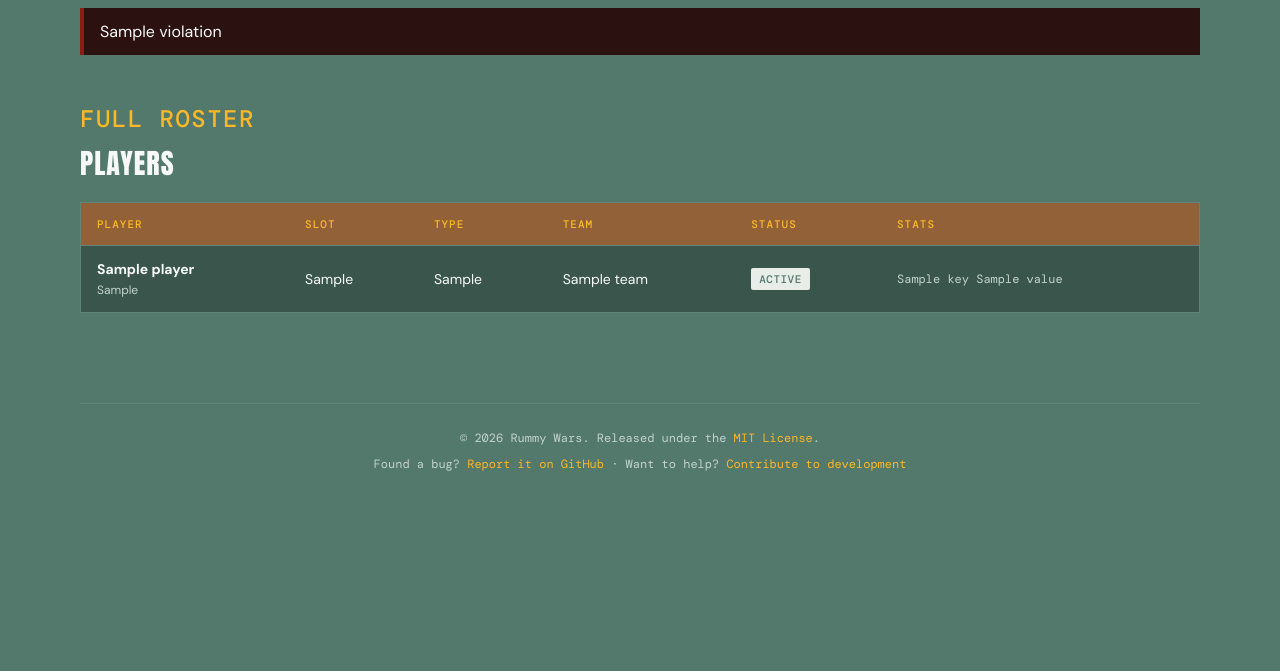
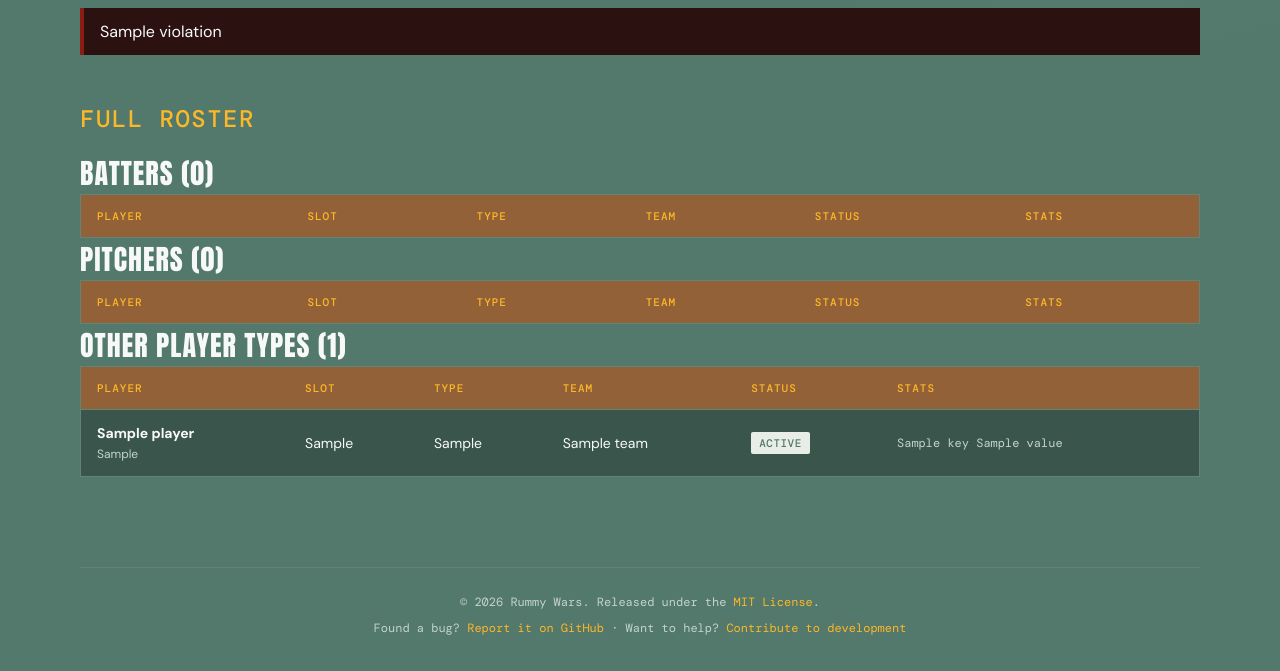
Before and after one commit to urbanblight/rummy-wars, a Flask app: template templates/results.html in a window 1280 px wide. Shown: the part 633-1304 px from the top of the page. Before the commit the page ends 1104 px from the top, so only its background shows below. Run offline with Flask 3, Linux system fonts and the light colour scheme; the template is opened without the code that fills it: most values are stand-ins (such as "Sample title", 1, 10 or a date in 2020); lists and menus that the app fills with data are empty; some web fonts are replaced.

Commit message:
Refactor player roster display to categorize players by type and utilize a macro for table rendering

```diff
--- a/templates/results.html
+++ b/templates/results.html
@@ -1,6 +1,24 @@
 {% extends "base.html" %}
 
 {% block title %}RUMMY WARS Roster Check Results{% endblock %}
+
+{% macro player_table(players) %}
+  <div class="table-wrap">
+    <table>
+      <thead><tr><th>Player</th><th>Slot</th><th>Type</th><th>Team</th><th>Status</th><th>Stats</th></tr></thead>
+      <tbody>
+        {% for player in players %}
+          <tr>
+            <td><strong>{{ player.name }}</strong><small>{{ player.eligible_positions|join(', ') }}</small></td>
+            <td>{{ player.roster_slot }}</td><td>{{ player.player_type }}</td><td>{{ player.team }}</td>
+            <td><span class="badge {{ player.status|lower }}">{{ player.status }}</span></td>
+            <td class="stats">{% for key, value in player.stats.items() %}{{ key }} {{ value if value is not none else '-' }}{% if not loop.last %}<span> · </span>{% endif %}{% endfor %}</td>
+          </tr>
+        {% endfor %}
+      </tbody>
+    </table>
+  </div>
+{% endmacro %}
 
 {% block body %}
   <main class="shell results-shell">
@@ -46,22 +64,24 @@
     {% endif %}
 
     <section class="roster-section" aria-labelledby="roster-title">
-      <div class="section-heading"><p class="panel-kicker">FULL ROSTER</p><h2 id="roster-title">Players</h2></div>
-      <div class="table-wrap">
-        <table>
-          <thead><tr><th>Player</th><th>Slot</th><th>Type</th><th>Team</th><th>Status</th><th>Stats</th></tr></thead>
-          <tbody>
-            {% for player in roster.players %}
-              <tr>
-                <td><strong>{{ player.name }}</strong><small>{{ player.eligible_positions|join(', ') }}</small></td>
-                <td>{{ player.roster_slot }}</td><td>{{ player.player_type }}</td><td>{{ player.team }}</td>
-                <td><span class="badge {{ player.status|lower }}">{{ player.status }}</span></td>
-                <td class="stats">{% for key, value in player.stats.items() %}{{ key }} {{ value if value is not none else '-' }}{% if not loop.last %}<span> · </span>{% endif %}{% endfor %}</td>
-              </tr>
-            {% endfor %}
-          </tbody>
-        </table>
-      </div>
+      <div class="section-heading"><p class="panel-kicker">FULL ROSTER</p></div>
+      {% set batters = roster.players|selectattr('player_type', 'equalto', 'Batter')|list %}
+      {% set pitchers = roster.players|selectattr('player_type', 'equalto', 'Pitcher')|list %}
+      {% set other_players = roster.players|rejectattr('player_type', 'equalto', 'Batter')|rejectattr('player_type', 'equalto', 'Pitcher')|list %}
+      <section aria-labelledby="batters-title">
+        <h2 id="batters-title">Batters ({{ batters|length }})</h2>
+        {{ player_table(batters) }}
+      </section>
+      <section aria-labelledby="pitchers-title">
+        <h2 id="pitchers-title">Pitchers ({{ pitchers|length }})</h2>
+        {{ player_table(pitchers) }}
+      </section>
+      {% if other_players %}
+        <section aria-labelledby="other-players-title">
+          <h2 id="other-players-title">Other player types ({{ other_players|length }})</h2>
+          {{ player_table(other_players) }}
+        </section>
+      {% endif %}
     </section>
   </main>
 {% endblock %}
```
